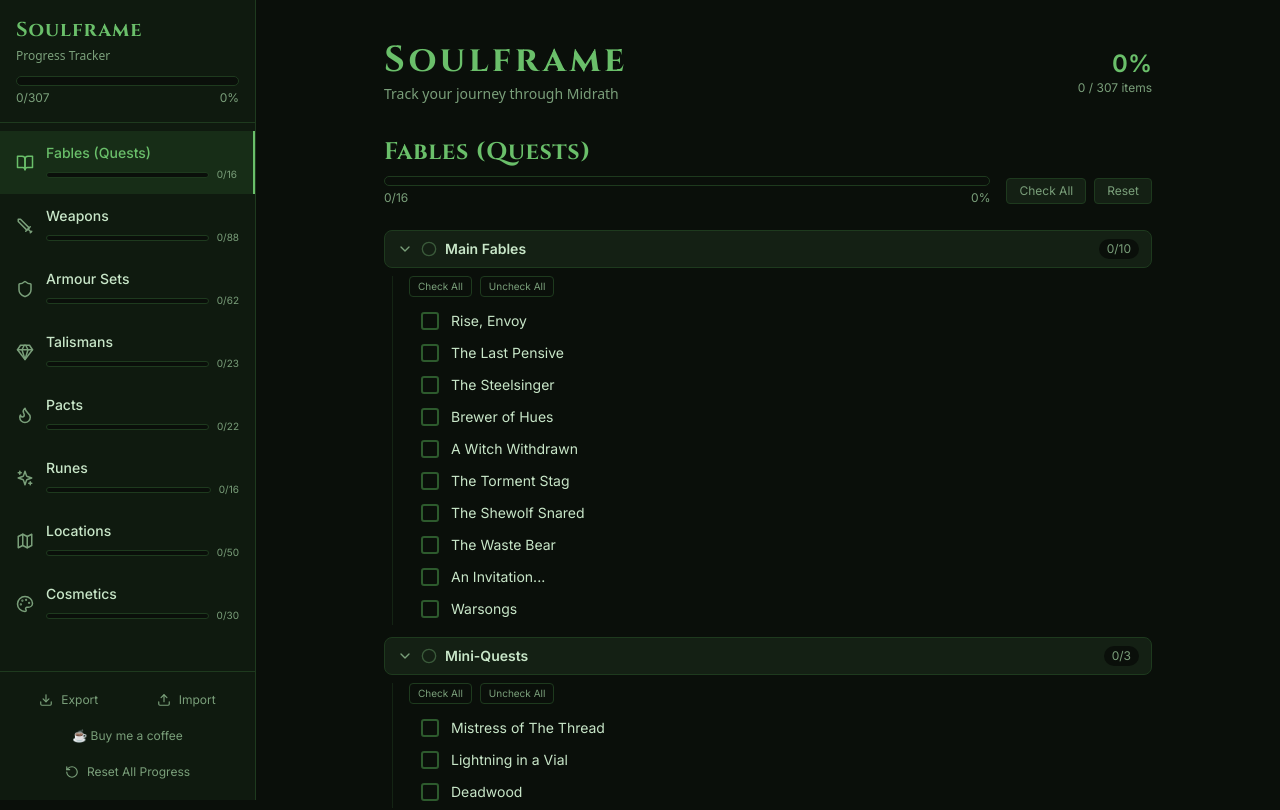
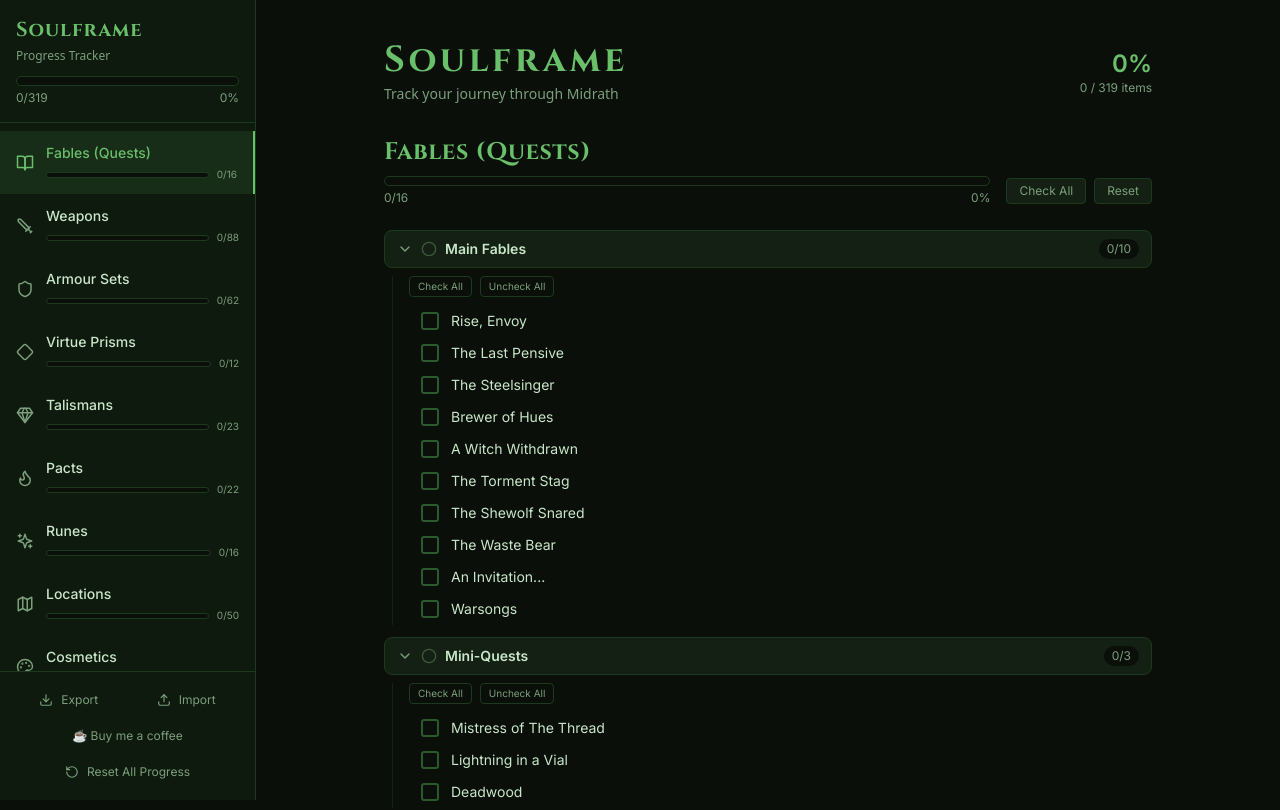
Before and after one commit to EnigmaMachineDev/SoulframeChecklist, a React (Vite) app: page / in a window 1280 px wide. Shown: the top 810 px of the page. Built offline with nearby package versions, Linux system fonts and the light colour scheme.

Commit message:
preludes 13 prisms

```diff
--- a/src/components/Sidebar.jsx
+++ b/src/components/Sidebar.jsx
@@ -1,5 +1,5 @@
 import React from 'react';
-import { BookOpen, Sword, Shield, Gem, Flame, Sparkles, Map, Palette, RotateCcw, Download, Upload } from 'lucide-react';
+import { BookOpen, Sword, Shield, Gem, Flame, Sparkles, Map, Palette, Diamond, RotateCcw, Download, Upload } from 'lucide-react';
 import { gameData, getSectionItemIds, getTotalItems } from '../data/gameData';
 import ProgressBar from './ProgressBar';
 
@@ -12,6 +12,7 @@
   Sparkles,
   Map,
   Palette,
+  Diamond,
 };
 
 export default function Sidebar({ activeSection, onSectionChange, getCheckedCount, totalChecked, onResetAll, onExport, onImport }) {
--- a/src/data/gameData.js
+++ b/src/data/gameData.js
@@ -295,6 +295,44 @@
       },
     },
   },
+  virtuePrisms: {
+    label: "Virtue Prisms",
+    icon: "Diamond",
+    categories: {
+      starterPrisms: {
+        label: "Starter Prisms",
+        items: [
+          { id: "prism-iridis-shaman", name: "Iridis' Shaman" },
+          { id: "prism-warrior-mora", name: "Warrior of Mora" },
+          { id: "prism-rogue-saphene", name: "Rogue to Saphene" },
+        ],
+      },
+      hybridPrisms: {
+        label: "Hybrid Prisms",
+        items: [
+          { id: "prism-oros-ranger", name: "Oro's Ranger" },
+          { id: "prism-knight-paladine", name: "Knight O'Paladine" },
+          { id: "prism-verus-assassin", name: "Verus' Assassin" },
+        ],
+      },
+      extremePrisms: {
+        label: "Extreme Prisms",
+        items: [
+          { id: "prism-druid-iridis", name: "Druid of Iridis" },
+          { id: "prism-moras-beast", name: "Mora's Beast" },
+          { id: "prism-saphenes-shadow", name: "Saphene's Shadow" },
+        ],
+      },
+      wyldPrisms: {
+        label: "Wyld Prisms",
+        items: [
+          { id: "prism-wyld-oscelda-witch", name: "Wyld Oscelda's Witch" },
+          { id: "prism-wyld-tethren-braveling", name: "Wyld Tethren's Braveling" },
+          { id: "prism-wyld-sirin-trickster", name: "Wyld Sirin's Trickster" },
+        ],
+      },
+    },
+  },
   accessories: {
     label: "Talismans",
     icon: "Gem",
```
